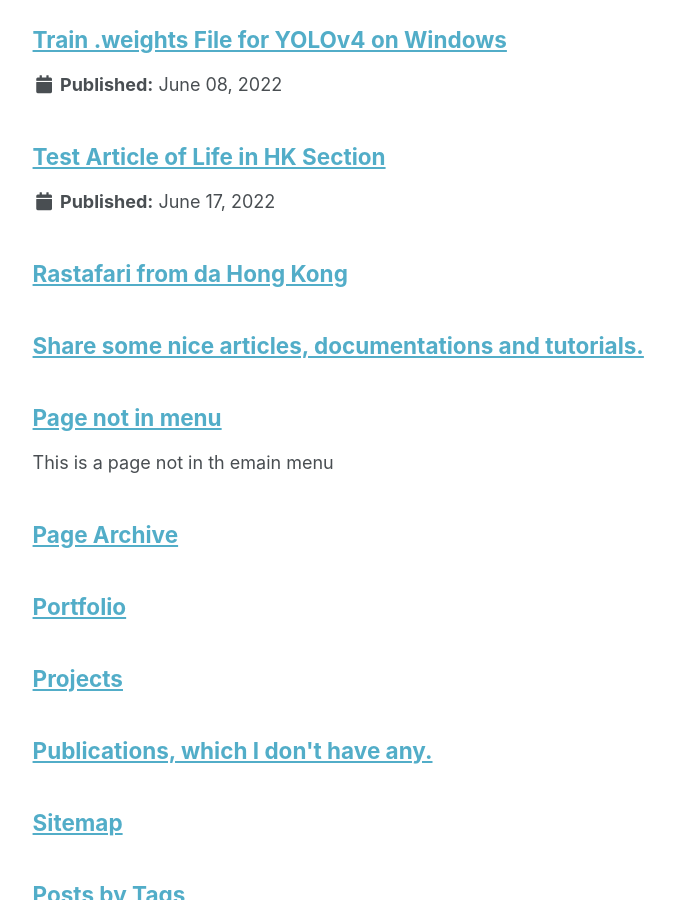
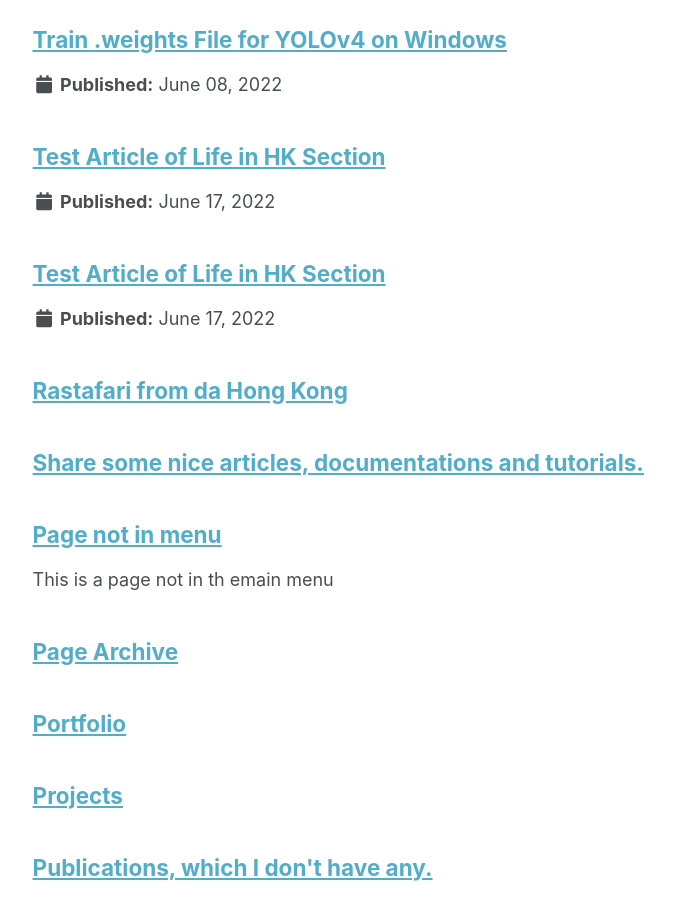
Before and after one commit to marc0cheung/marc0cheung.github.io, a Jekyll site: the page built from _pages/page-archive.html, in a window 1280 px wide and 900 px high, scrolled down 2865 px. Shown: the whole window, without its empty margins (249-924 px from the left). Built offline with Jekyll 4.4.1, drawn with Linux system fonts in a browser that asks for light colours.

Commit message:
Test if sub-folder supported

```diff
--- /dev/null
+++ b/_lifeinhk/folder/hk-hello-hong-kong.md
@@ -0,0 +1,10 @@
+---
+title: 'Test Article of Life in HK Section'
+date: 2022-06-17
+permalink: /hk/2022/06/hello-hong-kong-in/
+tags:
+  - Life
+  - Hong Kong
+---
+
+Hello! In!
```
Also changed, not shown: _lifeinhk/hk-hello-hong-kong-out.md (renamed from _lifeinhk/hk-hello-hong-kong.md, +2 -2 lines), _pages/lifeinhk.md (+7 -0 lines).
